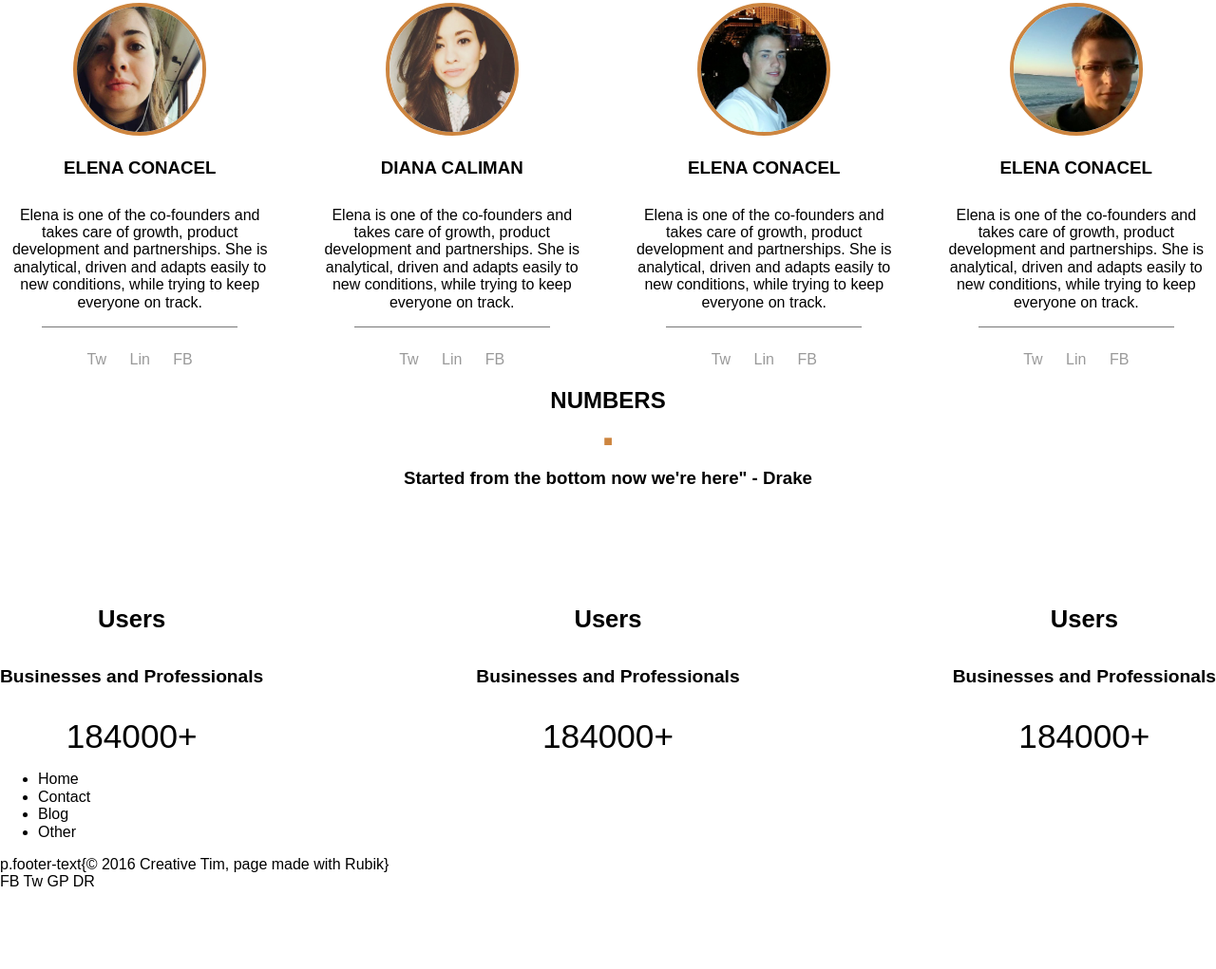
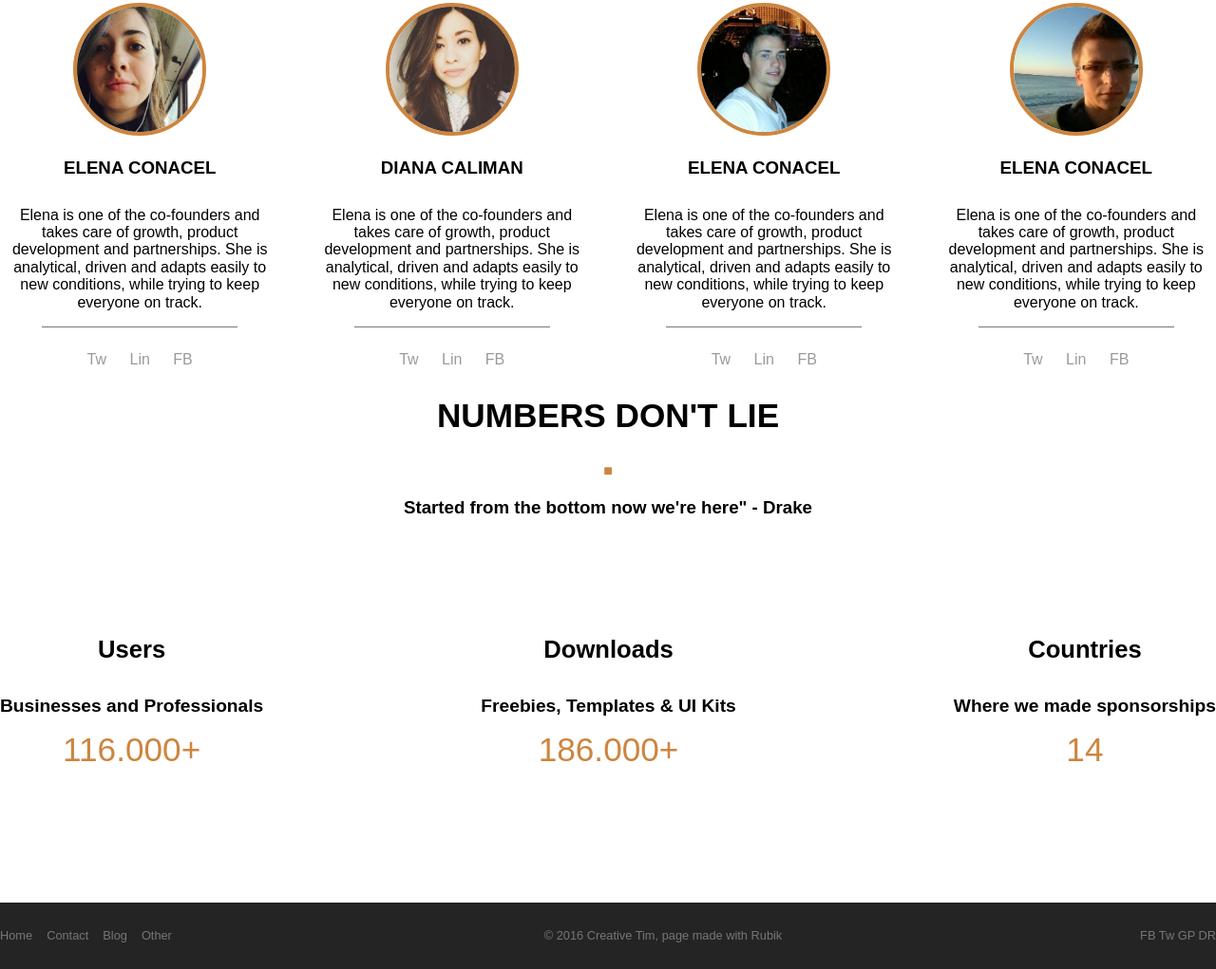
Before and after one commit to omblack/Pr-ctica-01, a website: page index.html in a window 1280 px wide. Shown: the part 4163-5184 px from the top of the page at 95% size. Before the commit the page ends 5102 px from the top, so only its background shows below. Drawn offline with nearby package versions, Linux system fonts and the light colour scheme; files that its build step writes are made by us from their sources; files whose address does not match are found by name.

Commit message:
Estilos para el footer

```diff
--- a/index.html
+++ b/index.html
@@ -233,7 +233,7 @@
 
 	<!--NUMBERS-->
 	<section class="numbers">
-		<h2 class="numbers title">NUMBERS</h2>
+		<h2 class="numbers-title">NUMBERS DON'T LIE</h2>
 		<div class="u-dash">&#x025A0;</div>
 		<h3 class="numbers-subtitle">
 			Started from the bottom now we're here" - Drake
@@ -244,23 +244,23 @@
 				<h4 class="title">Users</h4>
 				<h5 class="subtitle">Businesses and Professionals</h5>
 				<div class="number">
-					184000+
+					116.000+
 				</div>
 			</div>
 			<!--COL2-->
 			<div class="numbers-contentCols-col">
-				<h4 class="title">Users</h4>
-				<h5 class="subtitle">Businesses and Professionals</h5>
+				<h4 class="title">Downloads</h4>
+				<h5 class="subtitle">Freebies, Templates & UI Kits</h5>
 				<div class="number">
-					184000+
+					186.000+
 				</div>
 			</div>
 			<!--COL3-->
 			<div class="numbers-contentCols-col">
-				<h4 class="title">Users</h4>
-				<h5 class="subtitle">Businesses and Professionals</h5>
+				<h4 class="title">Countries</h4>
+				<h5 class="subtitle">Where we made sponsorships</h5>
 				<div class="number">
-					184000+
+					14
 				</div>
 			</div>
 		</div>
@@ -280,7 +280,7 @@
 				<a href="" class="link"></a>Other</li>
 		</ul>
 		<!--Col2-->
-		p.footer-text{© 2016 Creative Tim, page made with Rubik}
+		<p class="footer-text">© 2016 Creative Tim, page made with Rubik</p>
 		<!--Col3-->
 		<div class="footer-contentSocials">
 			<span class="footer-contentSocials-social">FB</span>
--- a/src/sass/index.scss
+++ b/src/sass/index.scss
@@ -142,6 +142,10 @@ body, html{
 			font-size: 2.2em;
 			text-align: center;
 		}
+		&-title {
+			font-size: 2.2em;
+			text-align: center;
+		}
 		&-text {
 			text-align: center;
 		}
@@ -196,11 +200,46 @@ body, html{
 				}
 				.subtitle{
 					font-size:1.2em;
+					margin-bottom:15px;
 
 				}
 				.number{
 					font-size:2.2em;
+					color:peru;
+					font-weight:100;
 				}
 			}
 		}
 	}
+
+	//FOOTER
+	.footer{
+		display:flex;
+		justify-content:space-between;
+		background:#242424;
+		color:#777;
+		height:70px;
+		line-height:70px;
+		font-size: 0.8em;
+		margin-top:140px;
+		&-list{
+			list-style:none;
+			margin: 0;
+			padding: 0;
+			display:flex;
+
+			&-item{
+				margin-right:15px;
+				.link{
+					color: #777;
+					text-decoration: none;
+					&:hover{
+						color:white;
+					}
+				}
+			}
+		}
+		&-text{
+			margin:0;
+		}
+	}
```
